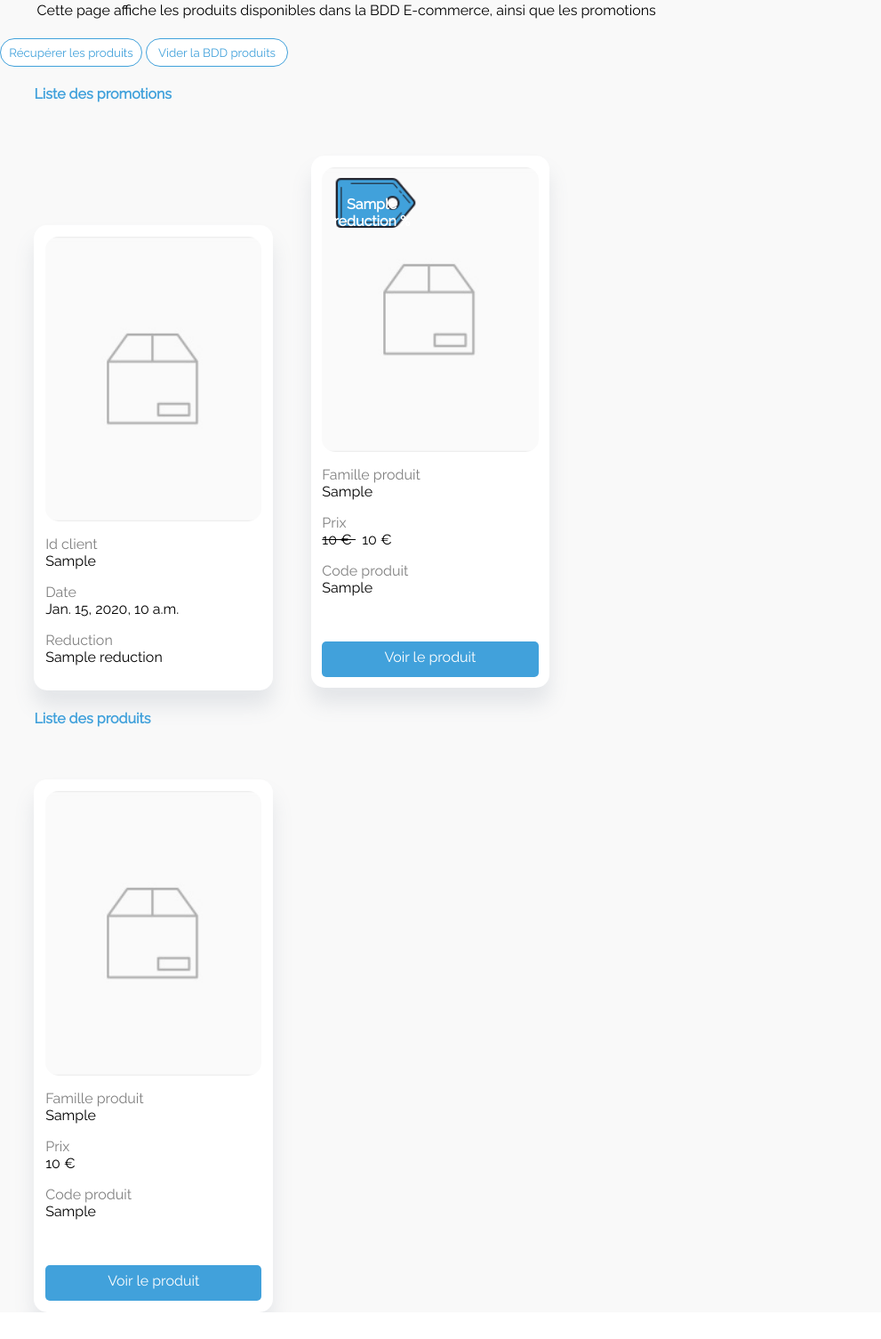
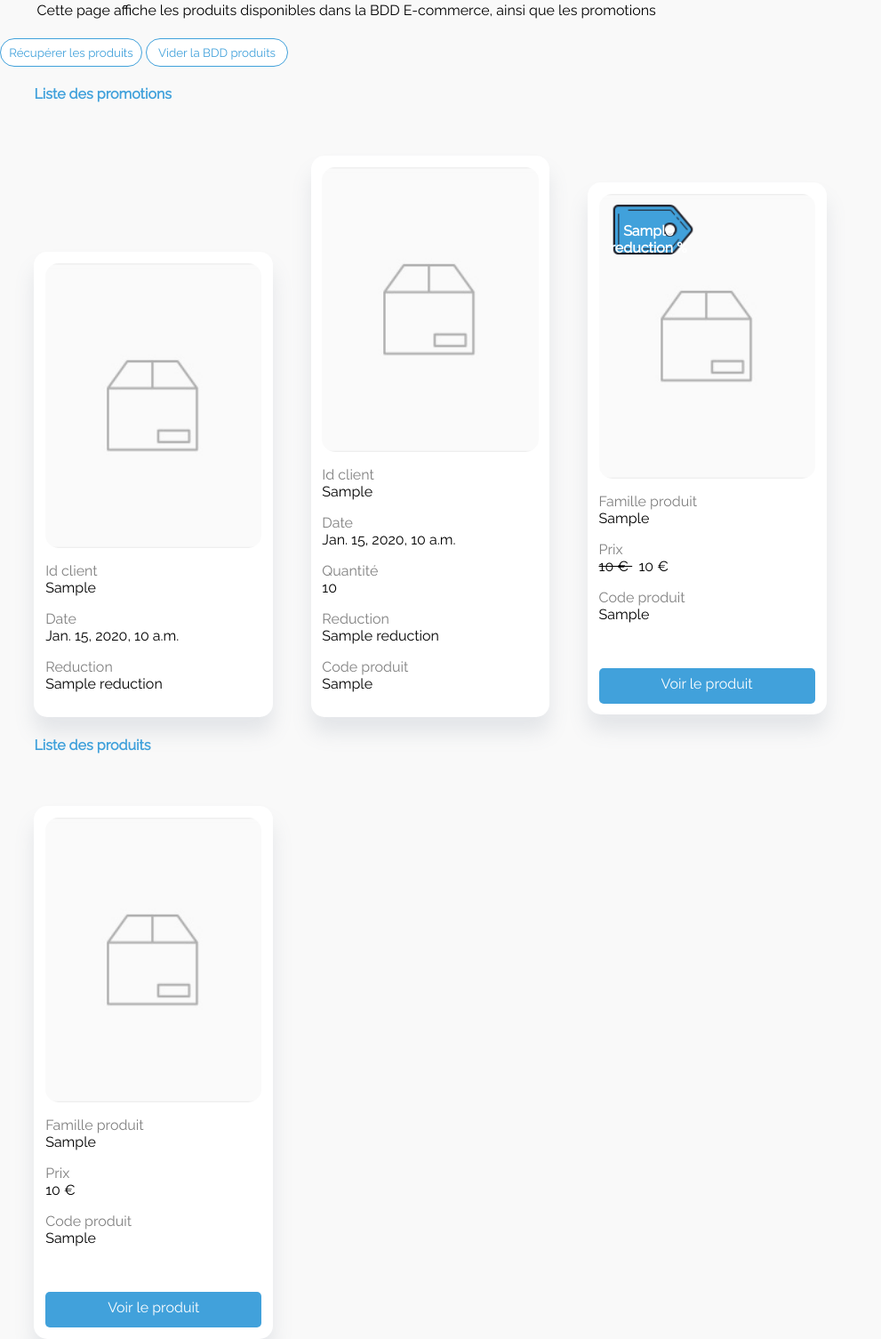
Before and after one commit to ursi-2020/e-commerce, a Django app: template templates/products.html in a window 1280 px wide. Shown: the part 140-1645 px from the top of the page at 89% size, without its empty margins (0-991 px from the left). Before the commit the page ends 1615 px from the top, so only its background shows below. Run offline with Django 3.2, Linux system fonts and the light colour scheme; the template is opened without the code that fills it: most values are stand-ins (such as "Sample title", 1, 10 or a date in 2020); parts of the project's set-up code (start-up, migrations or seed data) failed here and were passed over.

Commit message:
Adding products promo

```diff
--- a/application/ecommerce/views/crm.py
+++ b/application/ecommerce/views/crm.py
@@ -9,6 +9,7 @@ from ..models import Customer
 from ..models import Produit
 from ..models import Promotion
 from ..models import ClientPromotion
+from ..models import PromotionsCustomersProducts
 from .. import models
 from datetime import datetime, timedelta
 
@@ -37,7 +38,8 @@ def connect(request):
     product_list = {
         "data" : all_producsts,
         "promos" : all_promotions,
-        "clients_promos" : all_client_promotions
+        "clients_promos" : all_client_promotions,
+        "products_promos" : PromotionsCustomersProducts.objects.all()
     }
     return render(request, 'products.html', product_list)
 
--- a/templates/products.html
+++ b/templates/products.html
@@ -76,6 +76,20 @@
         </div>
         {% endfor %}
 
+
+        {% for promo in products_promos %}
+        <div class="product">
+            <div class="picture_product"></div>
+            <div>
+                <p><span style="color: gray">Id client<br></span> {{ promo.IdClient }}</p>
+                <p><span style="color: gray">Date<br></span> {{ promo.date }}</p>
+                <p><span style="color: gray">Quantité<br></span> {{ promo.quantity }}</p>
+                <p><span style="color: gray">Reduction<br></span> {{ promo.reduction }}</p>
+                <p><span style="color: gray">Code produit<br></span> {{ promo.codeProduit }}</p>
+            </div>
+        </div>
+        {% endfor %}
+
         {% for promo in promos %}
         <div class="product">
             <div class="badge">{{ promo.reduction }} %</div>
```
Also changed, not shown: application/ecommerce/views/products.py (+10 -5 lines), application/ecommerce/migrations/0011_promotionscustomersproducts.py (added).
